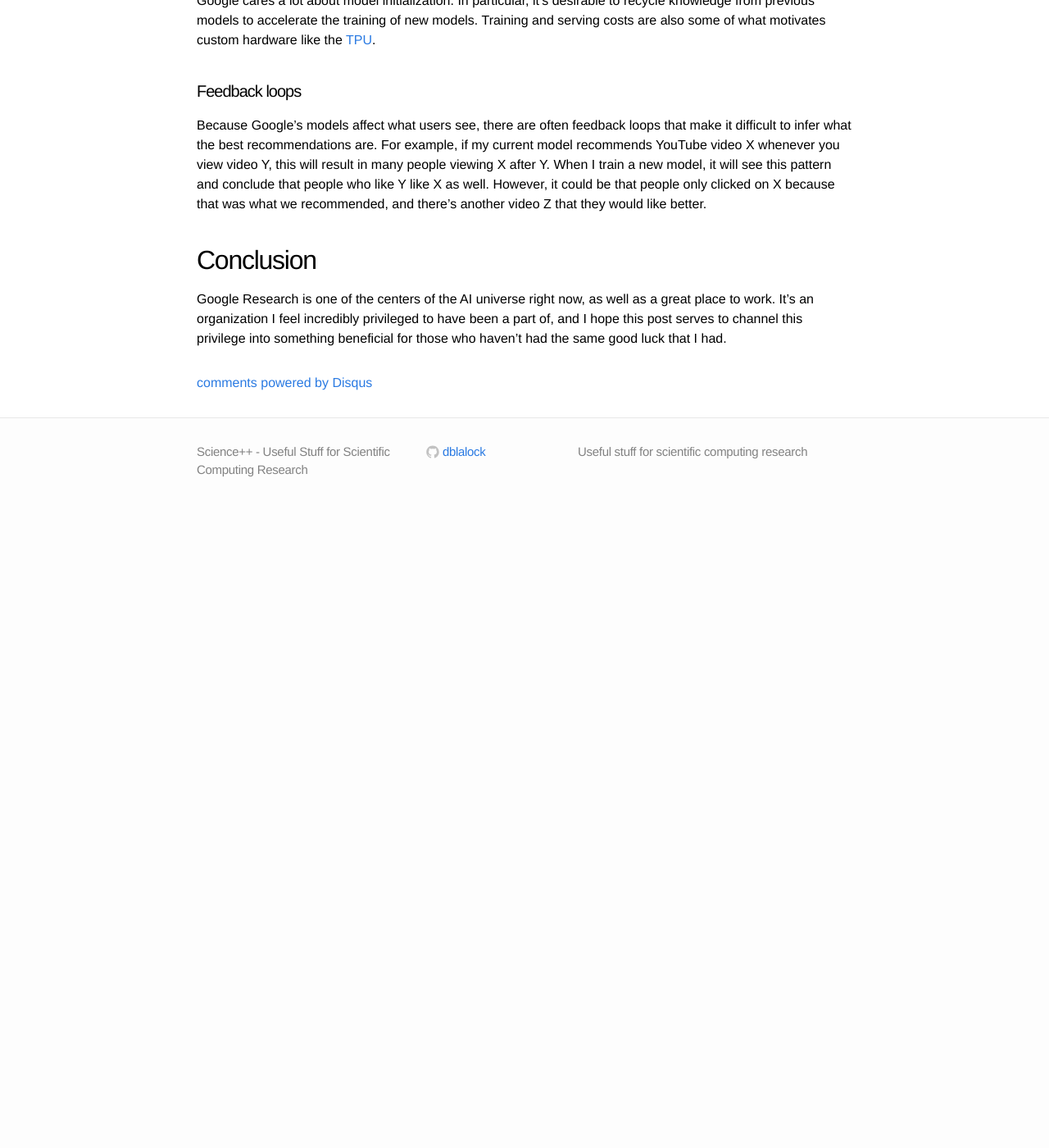
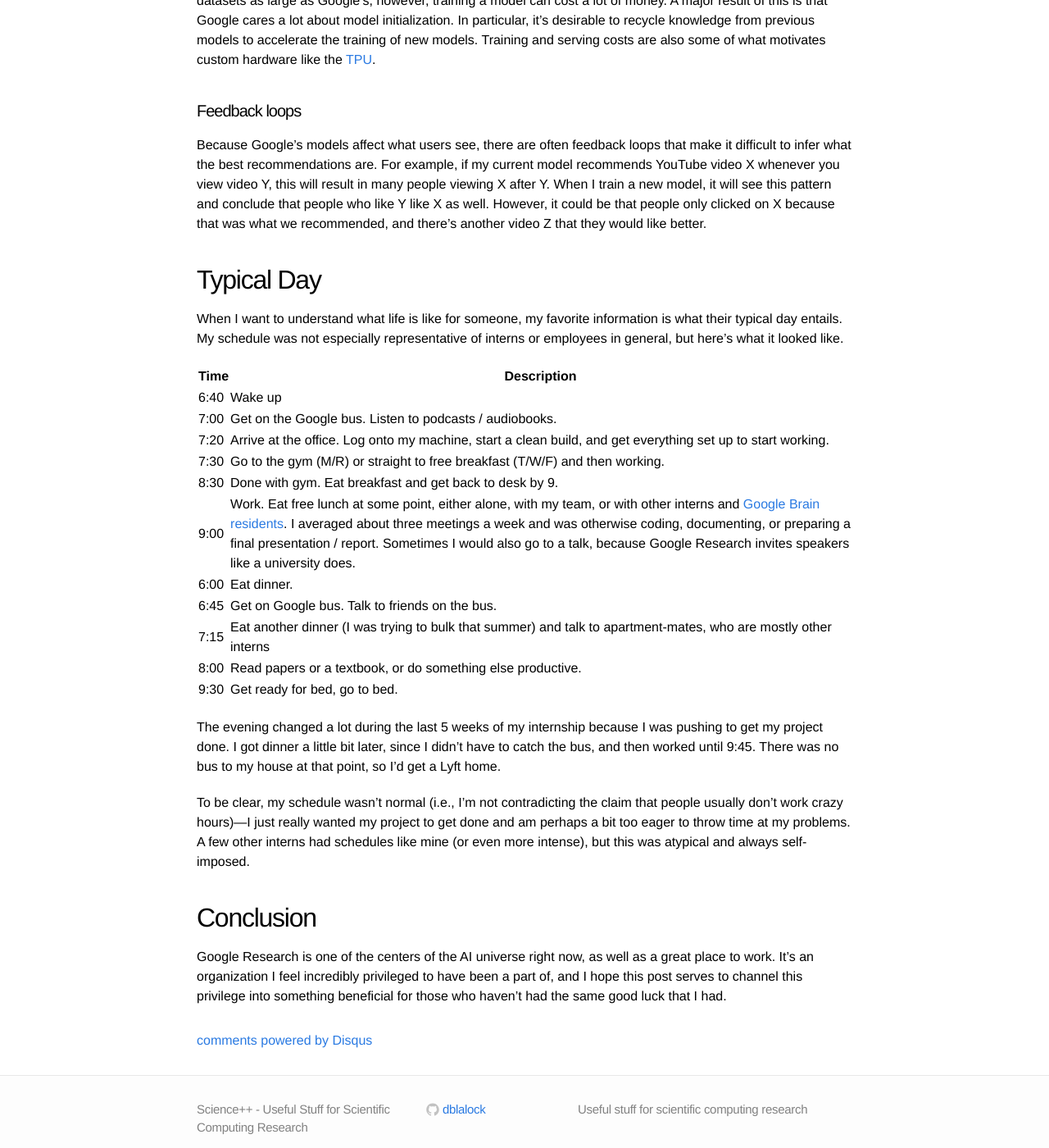
Before and after one commit to dblalock/old-dblalock.github.io, a Jekyll site: the page built from _posts/2016-12-1-What-I-Learned-Google-Research.markdown, in a window 1280 px wide and 1400 px high, scrolled down 2652 px. Shown: the whole window at 82% size. Built offline with Jekyll 4.4.1, drawn with Linux system fonts in a browser that asks for light colours; Markdown is read by kramdown in place of the engine named in the settings; comment, search, counter and statistics services are not loaded; before the commit the page ends 3282 px from its top, so only the background shows below that; some of the changed text lies outside the part shown.

Commit message:
update goog post

```diff
--- a/_posts/2016-12-1-What-I-Learned-Google-Research.markdown
+++ b/_posts/2016-12-1-What-I-Learned-Google-Research.markdown
@@ -6,12 +6,11 @@ excerpt: "There's a sense that you're at the center of the AI world"
 date:   2016-12-1 22:54:00
 ---
 
-In summer 2016, I was fortunate enough to intern at Google Research in Mountain View. I learned an enormous amount from this experience, and thought I would share some of it with others. Note that everything here is just my own opinion and/or reflects information that Google has made public.
+In summer 2016, I was fortunate enough to intern at Google Research in Mountain View. Specifically, I worked on [Wide and Deep Learning](https://research.googleblog.com/2016/06/wide-deep-learning-better-together-with.html) with [Heng-Tze Cheng](https://research.google.com/pubs/Heng-TzeCheng.html), who was an awesome mentor/supervisor. I learned an enormous amount from this experience, and thought I would share some of it with others. Note that everything here is just my own opinion and/or reflects information that Google has made public.
 
 ## People
 
 Google Research feels like a modern day Bell Labs. In addition to legends such as [Jeff Dean](http://www.businessinsider.com/astounding-facts-about-googles-most-badass-engineer-jeff-dean-2012-1), [Sanjay Ghemawat](https://research.google.com/pubs/SanjayGhemawat.html), [Geoff Hinton](https://en.wikipedia.org/wiki/Geoffrey_Hinton), and others, almost everyone is extremely impressive in some way. One guy finished his undergrad, MS, and PhD in 6 years. Another was a chess grandmaster. Another won multiple "best paper" awards in grad school. Another was the #1 student in the entire country of Turkey. One guy is a Thiel fellow and basically [the reason anyone understands neural networks](http://colah.github.io). It felt a lot like EECS at MIT in that you look around and just kind of wonder how you're there.
-
 
 ## Culture and Atmosphere
 
@@ -50,7 +49,7 @@ The vast majority of the code in a real-world machine learning system has nothin
 
 #### Every ounce of accuracy matters
 
-When your revenue is directly proportional to the number of clicks or downloads you get, 1% better recommendations mean a 1% increase in revenue. In Google's case, this can mean tens of millions of dollars or more.
+When your revenue is directly proportional to the number of clicks or downloads you get, 1% better recommendations means a 1% increase in revenue. In Google's case, this can be tens of millions of dollars or more.
 
 #### Bugs are devastating
 
@@ -71,6 +70,30 @@ Because Google's models affect what users see, there are often feedback loops th
 <!-- [DistBelief](https://research.google.com/archive/large_deep_networks_nips2012.html) -->
 
 
+
+## Typical Day
+
+When I want to understand what life is like for someone, my favorite information is what their typical day entails. My schedule was not especially representative of interns or employees in general, but here's what it looked like.
+
+Time | Description
+---- | ----
+6:40 | Wake up
+7:00 | Get on the Google bus. Listen to podcasts / audiobooks.
+7:20 | Arrive at the office. Log onto my machine, start a clean build, and get everything set up to start working.
+7:30 | Go to the gym (M/R) or straight to free breakfast (T/W/F) and then working.
+8:30 | Done with gym. Eat breakfast and get back to desk by 9.
+9:00 | Work. Eat free lunch at some point, either alone, with my team, or with other interns and [Google Brain residents](https://research.google.com/teams/brain/residency/). I averaged about three meetings a week and was otherwise coding, documenting, or preparing a final presentation / report. Sometimes I would also go to a talk, because Google Research invites speakers like a university does.
+6:00 | Eat dinner.
+6:45 | Get on Google bus. Talk to friends on the bus.
+7:15 | Eat another dinner (I was trying to bulk that summer) and talk to apartment-mates, who are mostly other interns
+8:00 | Read papers or a textbook, or do something else productive.
+9:30 | Get ready for bed, go to bed.
+
+The evening changed a lot during the last 5 weeks of my internship because I was pushing to get my project done. I got dinner a little bit later, since I didn't have to catch the bus, and then worked until 9:45. There was no bus to my house at that point, so I'd get a Lyft home.
+
+To be clear, my schedule wasn't normal (i.e., I'm not contradicting the claim that people usually don't work crazy hours)---I just really wanted my project to get done and am perhaps a bit too eager to throw time at my problems. A few other interns had schedules like mine (or even more intense), but this was atypical and always self-imposed.
+
+
 ## Conclusion
 
 Google Research is one of the centers of the AI universe right now, as well as a great place to work. It's an organization I feel incredibly privileged to have been a part of, and I hope this post serves to channel this privilege into something beneficial for those who haven't had the same good luck that I had.
```
Also changed, not shown: other parts of _posts/2016-12-1-What-I-Learned-Google-Research.markdown (+2 -2 lines).
